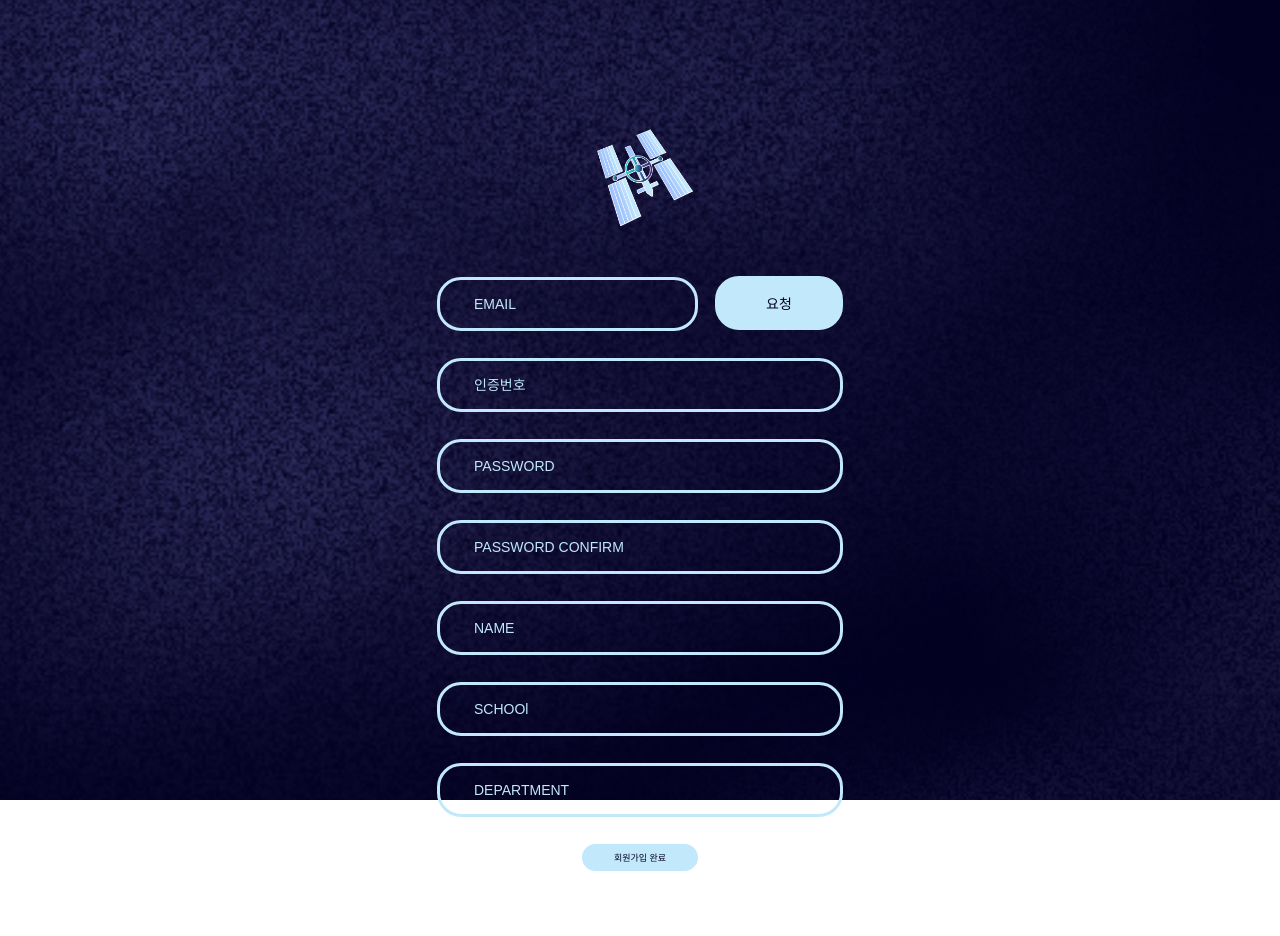
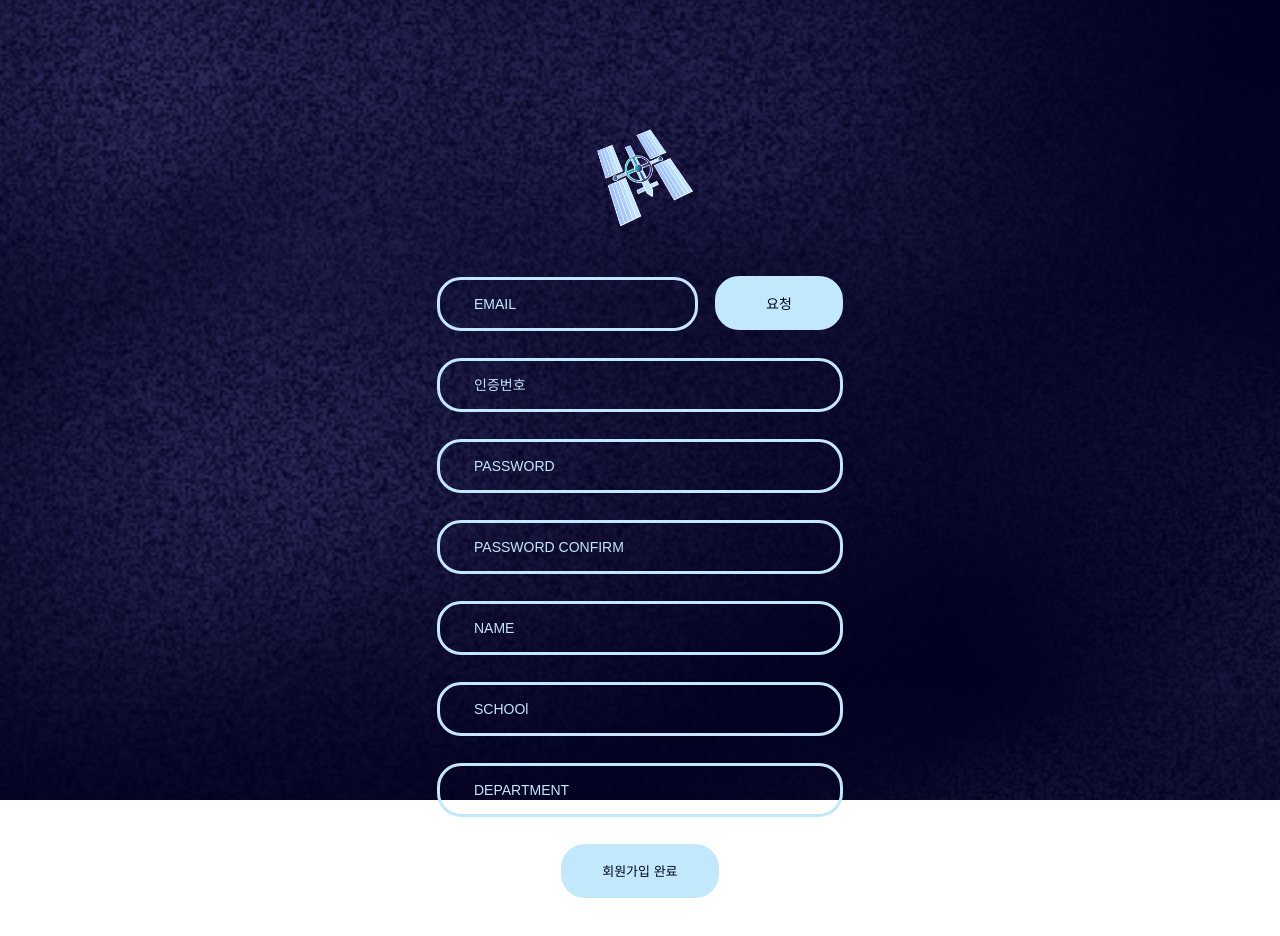
Before and after one commit to Just4Study/Station-For-Dreaming-Developer, a React (Create React App) app in the folder frontend/: page /signup in a window 1280 px wide. Shown: the top 936 px of the page. Built offline with nearby package versions, Linux system fonts and the light colour scheme.

Commit message:
modify signup layout

```diff
--- a/frontend/src/pages/SignUp/signup.module.css
+++ b/frontend/src/pages/SignUp/signup.module.css
@@ -72,15 +72,14 @@
 }
 
 .signUpBtn {
-  width: 116.8px;
-  height: 26.9px;
-  margin: 0, 0, 0, 114.6;
-  margin-left: 144.6px;
+  width: 157.8px;
+  height: 54px;
+  margin: 0 124px;
   background-color: #c2e9fb;
   border-radius: 24px;
   border: solid 3px #c2e9fb;
   color: #030222;
-  font-size: 9px;
+  font-size: 13px;
 }
 
 input:focus {
```
